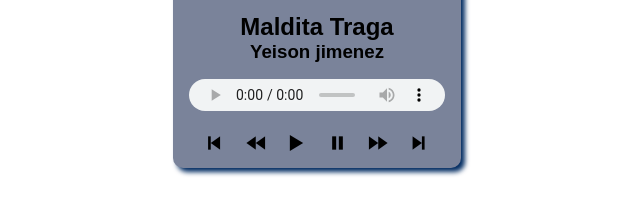
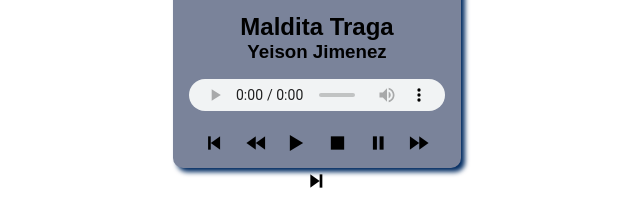
Before and after one commit to Julian-codee/MUSIC_REPRODUCTOR, a plain HTML site: page index.html in a window 1280 px wide. Shown: the part 432-643 px from the top of the page, 323-963 px from the left. Drawn offline with nearby package versions, Linux system fonts and the light colour scheme.

Commit message:
documentacion del codigo

```diff
--- a/index.html
+++ b/index.html
@@ -18,13 +18,14 @@
             <h3 class="player__song" id="nameArtist">Yeison jimenez</h3>
         </div>
         <div class="controls">
-            <audio class="player__audio" controls id="audio">
-                <source src="src/audio/Maldita Traga.mp3" id="audioSong type="audio/mpeg">
+            <audio class="player__audio" controls id="audioSong">
+                <source id="audio" src="src/audio/Maldita Traga.mp3"  type="audio/mpeg">
             </audio>
             <div class="player_controls">
                 <i class='bx bx-skip-previous' id="prev"></i>
                 <i class='bx bx-rewind' id="rewind"></i>
                 <i class='bx bx-play' id="play"></i>
+                <i class='bx bx-stop' id="stop"></i>
                 <i class='bx bx-pause' id="pause"></i>
                 <i class='bx bx-fast-forward' id="forward"></i>
                 <i class='bx bx-skip-next' id="next"></i>
--- a/src/css/index.css
+++ b/src/css/index.css
@@ -11,7 +11,7 @@ body{
     display: flex;
     justify-content: center;
     align-items: center;
-    background: url('bgBody.avif');
+
 }
 
 .container-player{
--- a/src/js/app.js
+++ b/src/js/app.js
@@ -20,19 +20,35 @@ stop.addEventListener('click', () => {
     audio.currentTime = 0;
 });
 
-//Evento del objeto Song
-
 let currentSong = 0;
 
-function skipSong(){
-    const loadSong = playList[currentSong];
+  const albumimg = document.getElementById('imgArtist');
+  const nameSong = document.getElementById('nameSong');
+  const nameArtist = document.getElementById('nameArtist');
+  const audioSong = document.getElementById('audioSong');
+  const audioElement = document.getElementById('audio');
 
-    document.getElementById('imgArtist').src = loadSong.img;
-    document.getElementById('nameSong').textContent = loadSong.title;
-    document.getElementById('nameArtist').textContent = loadSong.artist;
-    document.getElementById('audioSong').src = loadSong.Song;
-    document.getElementById('audio').load();
+function skipSong(songIndex){
+    const loadSong = playList[songIndex];
+    albumimg.src = loadSong.img;
+    nameSong.textContent = loadSong.title;
+    nameArtist.textContent = loadSong.artist;
+    audioSong.src = loadSong.song;
+    audioElement.src = loadSong.song;
+
 
 }
 
-skipSong();
+skipSong(currentSong);
+
+
+document.getElementById('prev').addEventListener('click', () =>{
+    currentSong = (currentSong -1 + playList.length) % playList.length;
+    skipSong(currentSong);
+})
+
+
+document.getElementById('next').addEventListener('click', () =>{
+    currentSong = (currentSong + 1)% playList.length;
+    skipSong(currentSong);
+})
--- a/src/js/playList.js
+++ b/src/js/playList.js
@@ -2,31 +2,31 @@ export const playList = [
     {
       title: 'Maldita Traga',
       artist: 'Yeison Jimenez',
-      img: '../img/images.jfif',
-      song: '../audio/Maldita Traga.mp3'
+      img: 'src/img/images.jfif',
+      song: 'src/audio/Maldita Traga.mp3'
     },
     {
       title: 'No voy a Morir ',
       artist: 'Pipe Bueno ',
-      img: '../img/pipeBueno.jfif',
-      song: '../audio/NoVoyAMorir.mp3'
+      img: 'src/img/pipeBueno.jfif',
+      song: 'src/audio/NoVoyAMorir.mp3'
     },
     {
       title: 'Aventurero',
       artist: 'Yeison Jimenez',
-      img: '../img/yeison.jfif',
-      song: '../audio/Aventurero.mp3'
+      img: 'src/img/yeison.jfif',
+      song: 'src/audio/Aventurero.mp3'
     },
     {
       title: 'No Te Contaron Mal',
       artist: 'Christian Nodal',
-      img: '../img/cristian.jpg',
-      song: '../audio/NoTeContaronMal.mp3'
+      img: 'src/img/cristian.jpg',
+      song: 'src/audio/NoTeContaronMal.mp3'
     },
     {
       title: 'Que Día Es Hoy',
       artist: 'Yeison Jimenez',
-      img: '../img/DiaEsHoy.jpg',
-      song: '../audio/QueDiaEsHoy.mp3'
+      img: 'src/img/DiaEsHoy.jpg',
+      song: 'src/audio/QueDiaEsHoy.mp3'
     },
-  ]
+  ];
```
